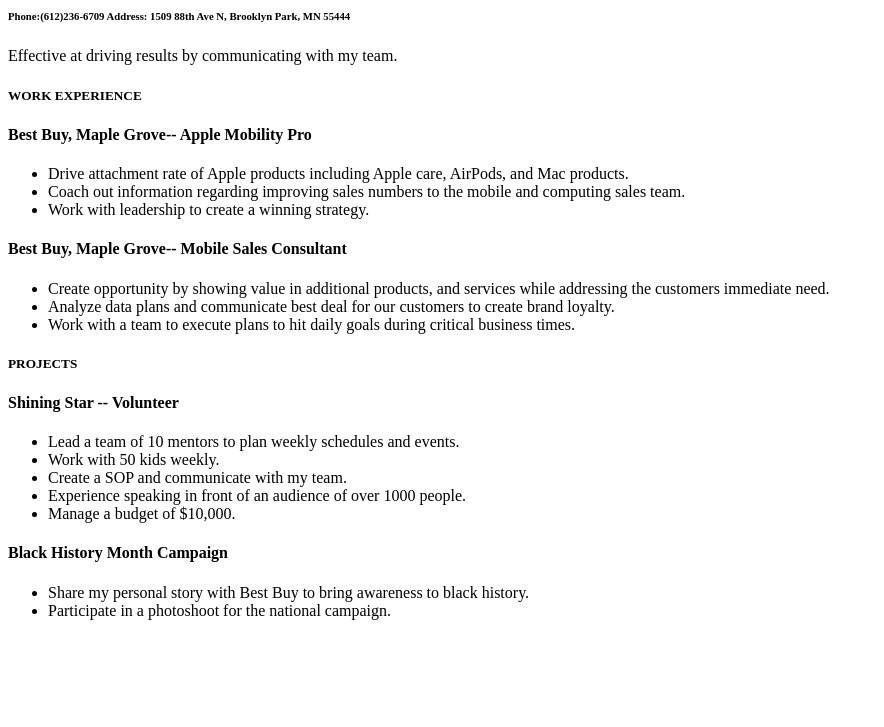
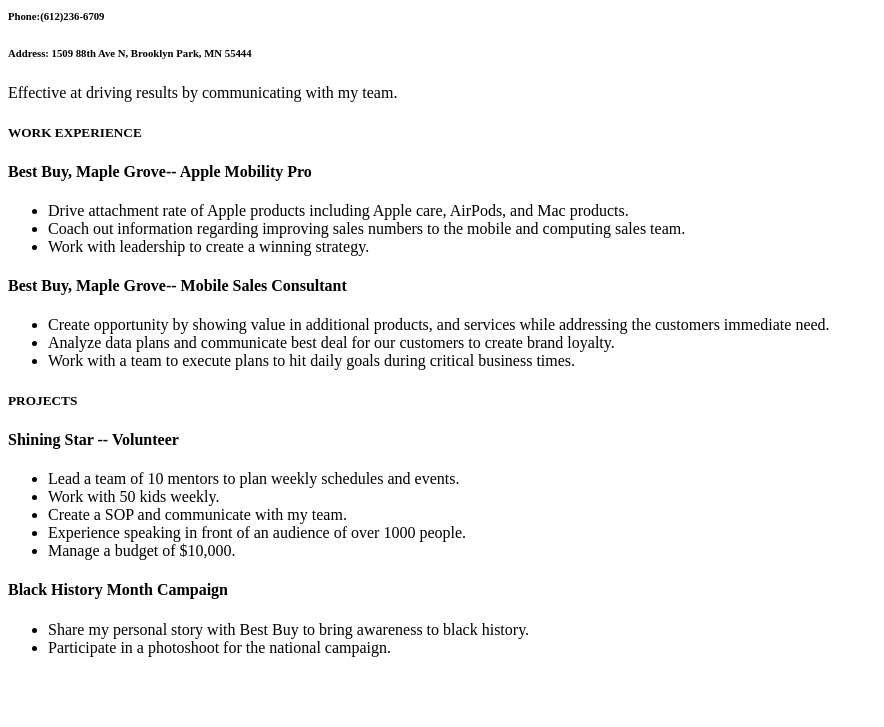
Before and after one commit to Oxman345/Oxman345.github.io, a plain HTML site: page index.html in a window 1280 px wide. Shown: the part 73-800 px from the top of the page, without its empty margins (0-884 px from the left). Drawn offline with Linux system fonts and the light colour scheme.

Commit message:
Update index.html

```diff
--- a/index.html
+++ b/index.html
@@ -7,9 +7,8 @@
 
   <body>
     <h1>Amir Mussa</h1>
-    <h6>Phone:(612)236-6709
-        Address: 1509 88th Ave N, Brooklyn Park, MN 55444
-    </h6>
+    <h6>Phone:(612)236-6709</h6>
+    <h6>Address: 1509 88th Ave N, Brooklyn Park, MN 55444</h6>
     <p>Effective at driving results by communicating with my team.</p>
    </body>
   <body>
```
